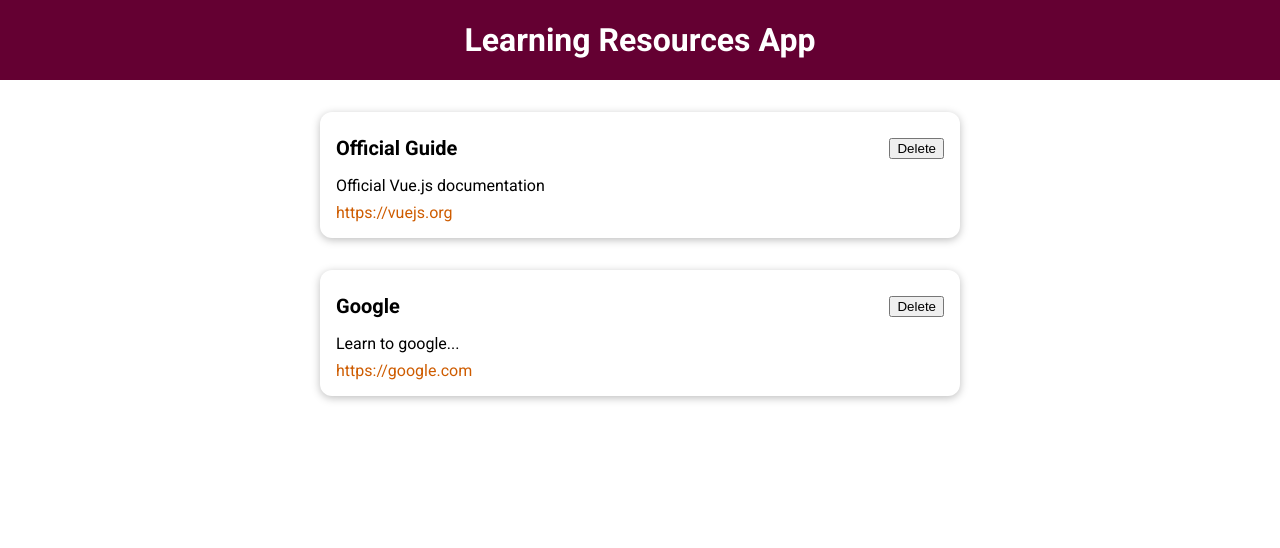
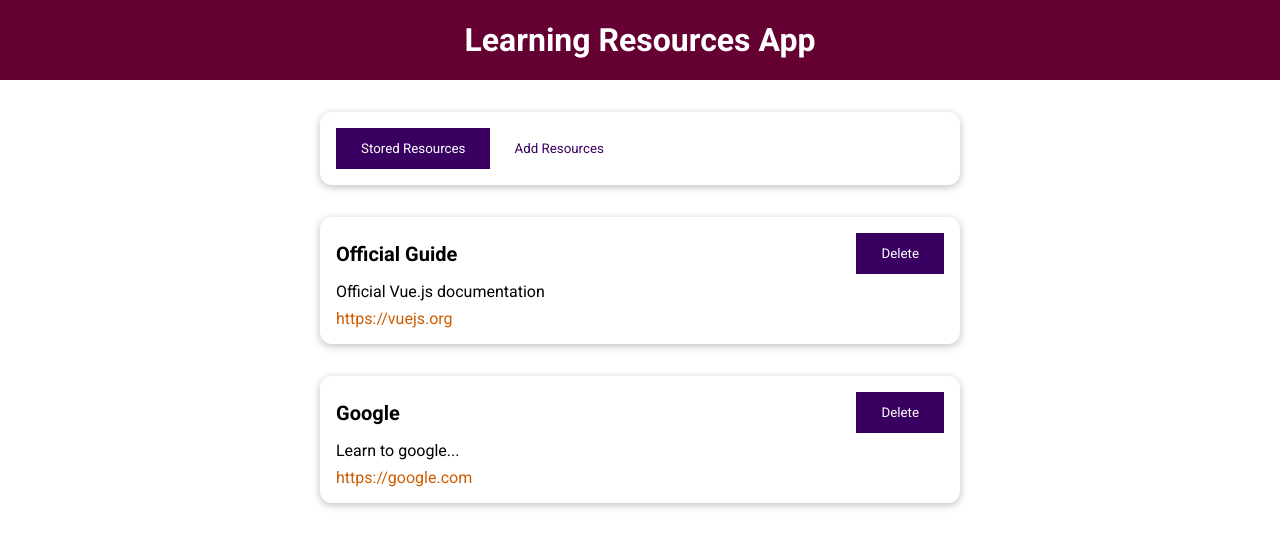
Before and after one commit to cvasqu09/vue-starter, a Vue app: page / in a window 1280 px wide. Shown: the top 548 px of the page. Built offline with nearby package versions, Linux system fonts and the light colour scheme.

Commit message:
Added base button and different tabs

```diff
--- a/src/App.vue
+++ b/src/App.vue
@@ -1,33 +1,15 @@
 <template>
   <the-header :title="'Learning Resources App'"></the-header>
-  <StoredResources :resources="storedResources"></StoredResources>
+  <the-resources></the-resources>
 </template>
 
 <script>
-import StoredResources from '@/components/learning-resources/StoredResources';
 import TheHeader from '@/components/layouts/TheHeader';
+import TheResources from '@/components/learning-resources/TheResources';
 
 export default {
   name: 'App',
-  components: { StoredResources, TheHeader },
-  data() {
-    return {
-      storedResources: [
-        {
-          id: 'official-guide',
-          title: 'Official Guide',
-          description: 'Official Vue.js documentation',
-          link: 'https://vuejs.org'
-        },
-        {
-          id: 'google',
-          title: 'Google',
-          description: 'Learn to google...',
-          link: 'https://google.com'
-        }
-      ]
-    };
-  }
+  components: { TheResources, TheHeader },
 };
 </script>
 
--- /dev/null
+++ b/src/components/learning-resources/AddResource.vue
@@ -0,0 +1,53 @@
+<template>
+  <base-card>
+    <form>
+      <div class="form-control">
+        <label for="title">Title</label>
+        <input type="text" id="title"/>
+      </div>
+      <div class="form-control">
+        <label for="description">Description</label>
+        <textarea type="text" id="description" rows="3"/>
+      </div>
+      <div class="form-control">
+        <label for="link">Link</label>
+        <input type="url" id="link"/>
+      </div>
+      <base-button type="submit">Save</base-button>
+    </form>
+  </base-card>
+</template>
+
+<script>
+export default {
+  name: 'AddResource'
+};
+</script>
+
+<style scoped>
+label {
+  font-weight: bold;
+  display: block;
+  margin-bottom: 0.5rem;
+}
+
+input,
+textarea {
+  display: block;
+  width: 100%;
+  font: inherit;
+  padding: 0.15rem;
+  border: 1px solid #ccc;
+}
+
+input:focus,
+textarea:focus {
+  outline: none;
+  border-color: #3a0061;
+  background-color: #f7ebff;
+}
+
+.form-control {
+  margin: 1rem 0;
+}
+</style>
--- a/src/components/learning-resources/LearningResource.vue
+++ b/src/components/learning-resources/LearningResource.vue
@@ -3,7 +3,7 @@
     <base-card>
       <header>
         <h3>{{ title }}</h3>
-        <button>Delete</button>
+        <base-button>Delete</base-button>
       </header>
       <p>{{ description }}</p>
       <nav>
--- a/src/components/learning-resources/StoredResources.vue
+++ b/src/components/learning-resources/StoredResources.vue
@@ -15,7 +15,7 @@ import LearningResource from '@/components/learning-resources/LearningResource';
 export default {
   name: 'StoredResources',
   components: { LearningResource },
-  props: ['resources']
+  inject: ['resources']
 };
 </script>
 
--- /dev/null
+++ b/src/components/learning-resources/TheResources.vue
@@ -0,0 +1,58 @@
+<template>
+  <base-card>
+    <base-button @click="setSelectedTab('stored-resources')" :mode="storedResButtonMode">Stored Resources</base-button>
+    <base-button @click="setSelectedTab('add-resource')" :mode="addResButtonMode">Add Resources</base-button>
+  </base-card>
+  <component :is="selectedTab"></component>
+</template>
+
+<script>
+import AddResource from '@/components/learning-resources/AddResource';
+import StoredResources from '@/components/learning-resources/StoredResources';
+
+export default {
+  name: 'TheResources',
+  components: { StoredResources, AddResource },
+  computed: {
+    storedResButtonMode() {
+      return this.selectedTab === 'stored-resources' ? null : 'flat';
+    },
+    addResButtonMode() {
+      return this.selectedTab === 'add-resource' ? null : 'flat';
+    }
+  },
+  provide() {
+    return {
+      resources: this.storedResources
+    }
+  },
+  data() {
+    return {
+      selectedTab: 'stored-resources',
+      storedResources: [
+        {
+          id: 'official-guide',
+          title: 'Official Guide',
+          description: 'Official Vue.js documentation',
+          link: 'https://vuejs.org'
+        },
+        {
+          id: 'google',
+          title: 'Google',
+          description: 'Learn to google...',
+          link: 'https://google.com'
+        }
+      ]
+    };
+  },
+  methods: {
+    setSelectedTab(tab) {
+      this.selectedTab = tab;
+    }
+  }
+};
+</script>
+
+<style scoped>
+
+</style>
--- /dev/null
+++ b/src/components/ui/BaseButton.vue
@@ -0,0 +1,40 @@
+<template>
+  <button :class="mode">
+    <slot></slot>
+  </button>
+</template>
+
+<script>
+export default {
+  name: 'BaseButton',
+  props: ['mode']
+};
+</script>
+
+<style scoped>
+button {
+  padding: 0.75rem 1.5rem;
+  font-family: inherit;
+  background-color: #3a0061;
+  border: 1px solid #3a0061;
+  color: white;
+  cursor: pointer;
+}
+
+button:hover,
+button:active {
+  background-color: #270041;
+  border-color: #270041;
+}
+
+.flat {
+  background-color: transparent;
+  color: #3a0061;
+  border: none;
+}
+
+.flat:hover,
+.flat:active {
+  background-color: #edd2ff;
+}
+</style>
--- a/src/main.js
+++ b/src/main.js
@@ -1,7 +1,9 @@
 import { createApp } from 'vue';
 import App from '@/App';
 import BaseCard from '@/components/ui/BaseCard';
+import BaseButton from '@/components/ui/BaseButton';
 
 const app = createApp(App);
 app.component('base-card', BaseCard);
+app.component('base-button', BaseButton);
 app.mount('#app');
```
